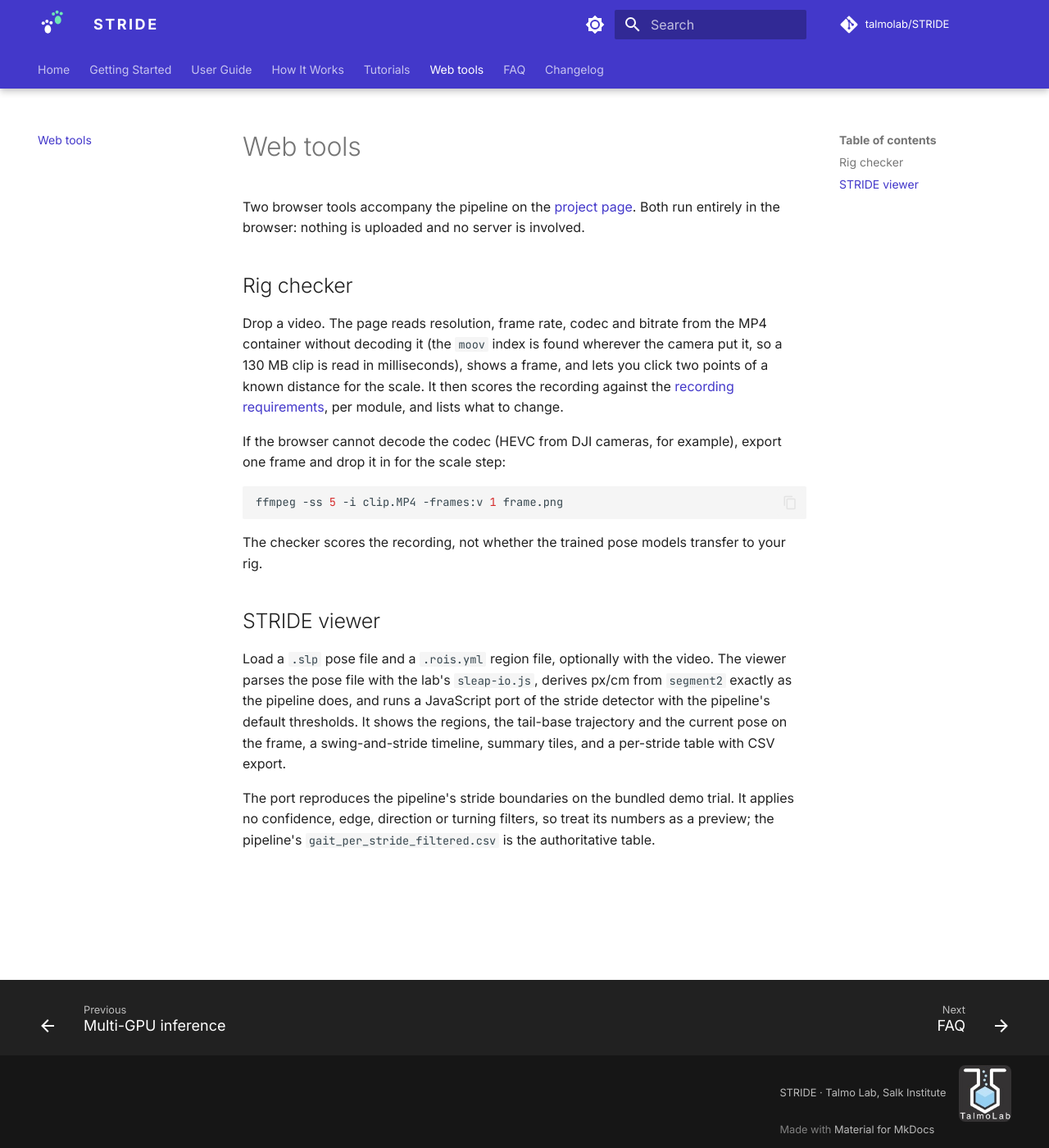
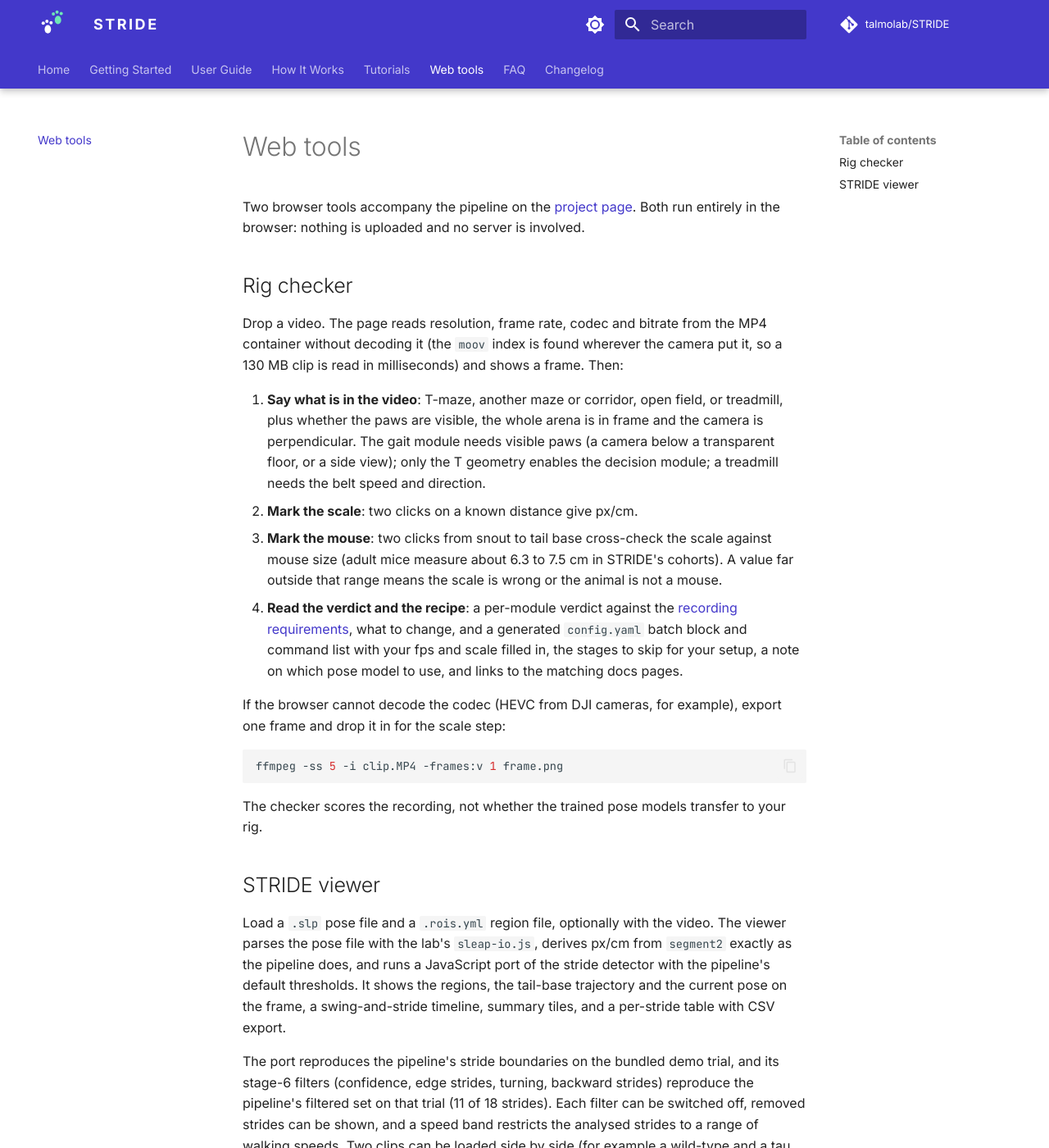
Before and after one commit to talmolab/STRIDE-docs, an MkDocs documentation site: the page built from docs/web-tools.md, in a window 1280 px wide and 1400 px high. Shown: the whole window at 82% size. Built offline with MkDocs 1.6.1 and Material for MkDocs 9.7.7, drawn with Linux system fonts in a browser that asks for light colours; comment, search, counter and statistics services are not loaded; some of the changed text lies outside the part shown.

Commit message:
Web tools page: setup advisor, mouse-size check, recipe; viewer filters, speed band, treadmill, comparison

```diff
--- a/docs/web-tools.md
+++ b/docs/web-tools.md
@@ -7,9 +7,20 @@ Both run entirely in the browser: nothing is uploaded and no server is involved.
 
 Drop a video. The page reads resolution, frame rate, codec and bitrate from the MP4 container
 without decoding it (the `moov` index is found wherever the camera put it, so a 130 MB clip is read
-in milliseconds), shows a frame, and lets you click two points of a known distance for the scale.
-It then scores the recording against the [recording requirements](getting-started/recording.md),
-per module, and lists what to change.
+in milliseconds) and shows a frame. Then:
+
+1. **Say what is in the video**: T-maze, another maze or corridor, open field, or treadmill, plus
+   whether the paws are visible, the whole arena is in frame and the camera is perpendicular. The
+   gait module needs visible paws (a camera below a transparent floor, or a side view); only the T
+   geometry enables the decision module; a treadmill needs the belt speed and direction.
+2. **Mark the scale**: two clicks on a known distance give px/cm.
+3. **Mark the mouse**: two clicks from snout to tail base cross-check the scale against mouse size
+   (adult mice measure about 6.3 to 7.5 cm in STRIDE's cohorts). A value far outside that range
+   means the scale is wrong or the animal is not a mouse.
+4. **Read the verdict and the recipe**: a per-module verdict against the
+   [recording requirements](getting-started/recording.md), what to change, and a generated
+   `config.yaml` batch block and command list with your fps and scale filled in, the stages to skip
+   for your setup, a note on which pose model to use, and links to the matching docs pages.
 
 If the browser cannot decode the codec (HEVC from DJI cameras, for example), export one frame and
 drop it in for the scale step:
@@ -28,6 +39,14 @@ pipeline does, and runs a JavaScript port of the stride detector with the pipeli
 thresholds. It shows the regions, the tail-base trajectory and the current pose on the frame, a
 swing-and-stride timeline, summary tiles, and a per-stride table with CSV export.
 
-The port reproduces the pipeline's stride boundaries on the bundled demo trial. It applies no
-confidence, edge, direction or turning filters, so treat its numbers as a preview; the pipeline's
-`gait_per_stride_filtered.csv` is the authoritative table.
+The port reproduces the pipeline's stride boundaries on the bundled demo trial, and its stage-6
+filters (confidence, edge strides, turning, backward strides) reproduce the pipeline's filtered set
+on that trial (11 of 18 strides). Each filter can be switched off, removed strides can be shown, and
+a speed band restricts the analysed strides to a range of walking speeds. Two clips can be loaded
+side by side (for example a wild-type and a tau trial) with a table of medians and their difference,
+best read at matched speed. For treadmill recordings, enter the belt speed and the direction the
+belt surface moves in the frame: keypoints are moved into the ground frame before detection.
+
+One known difference: the forward-direction filter uses the clip's own median stride length where
+the pipeline uses the batch median. The pipeline's `gait_per_stride_filtered.csv` remains the
+authoritative table.
```
